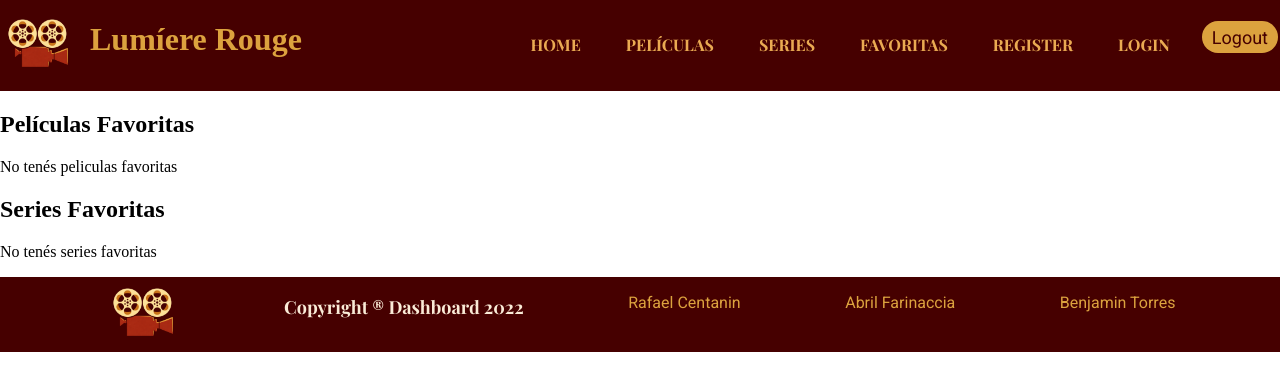
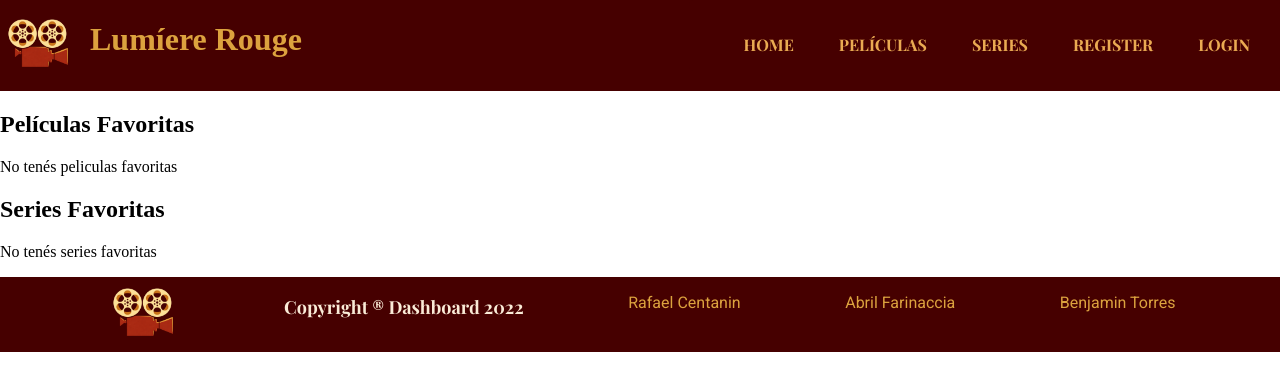
Before and after one commit to rafael-centanin/proyecto-integrador-c.f.t, a React (Create React App) app: page /favoritos in a window 1280 px wide. Shown: the top 390 px of the page. Built offline with nearby package versions, Linux system fonts and the light colour scheme; a web font is replaced by a local one.

Commit message:
Agruegue la funcionalidad de mostrar solo si existe una cookie de sesion

```diff
--- a/src/componentes/CardPeli/CardPeli.js
+++ b/src/componentes/CardPeli/CardPeli.js
@@ -1,6 +1,9 @@
 import React, { Component } from "react";
 import { Link } from "react-router-dom";
 import "../CardPeli/CardPeli.css";
+import Cookies from 'universal-cookie'
+
+let cookies = new Cookies()
 class CardPeli extends Component {
     constructor(props) {
         super(props)
@@ -64,6 +67,7 @@ class CardPeli extends Component {
     }
 
     render() {
+        let usuario = cookies.get("user-auth-cookie")
         return (
 
 
@@ -79,8 +83,9 @@ class CardPeli extends Component {
                 <Link to={`/Detalle/${this.props.type}/${this.props.id}`} className='botonDetalle'>
                     Detalle
                 </Link>
-
-                {this.state.favoritos === true ? <button onClick={() => this.sacarFav(this.props.id)}>Sacar de favoritos</button> : <button onClick={() => this.agregarFav(this.props.id)}>Agregar a favoritos</button>}
+                {usuario != null ? (
+                    this.state.favoritos === true ? <button onClick={() => this.sacarFav(this.props.id)}>Sacar de favoritos</button>: <button onClick={() => this.agregarFav(this.props.id)}>Agregar a favoritos</button>
+                ) : null}
             </article>
         )
     }
--- a/src/componentes/CardSeries/CardSeries.js
+++ b/src/componentes/CardSeries/CardSeries.js
@@ -1,8 +1,10 @@
-import React, {Component} from "react"
+import React, { Component } from "react"
 import { Link } from "react-router-dom"
+import Cookies from 'universal-cookie'
 
-class CardSeries extends Component{
-    constructor(props){
+let cookies = new Cookies()
+class CardSeries extends Component {
+    constructor(props) {
         super(props)
         this.state = {
             show: false,
@@ -64,10 +66,11 @@ class CardSeries extends Component{
 
     }
     render() {
+        let usuario = cookies.get("user-auth-cookie")
         return (
 
 
-                    <article  className="peliculaEnCartel">
+            <article className="peliculaEnCartel">
                 <img className="imagenpelicula"
                     src={`https://image.tmdb.org/t/p/w342/${this.props.img}.jpg`}
                     alt={this.props.title}
@@ -79,7 +82,9 @@ class CardSeries extends Component{
                 <Link to={`/Detalle/tv/${this.props.id}`} className='botonDetalle'>
                     Detalle
                 </Link>
-                        {this.state.favoritos === true ? <button onClick={() => this.sacarFav(this.props.id)}>Sacar de favoritos</button> : <button onClick={() => this.agregarFav(this.props.id)}>Agregar a favoritos</button>}
+                {usuario != null ? (
+                    this.state.favoritos === true ? <button onClick={() => this.sacarFav(this.props.id)}>Sacar de favoritos</button> : <button onClick={() => this.agregarFav(this.props.id)}>Agregar a favoritos</button>
+                ) : null}
             </article>
         )
     }
--- a/src/componentes/Header/Header.css
+++ b/src/componentes/Header/Header.css
@@ -54,7 +54,9 @@ nav {
 #home{
     color: #DCA23E;
 }
-
+#logout{
+    background-color: #460000;
+}
 @media (max-width: 768px){
     .ContainerHeader{
         display: flex;
--- a/src/componentes/Header/Header.js
+++ b/src/componentes/Header/Header.js
@@ -9,12 +9,12 @@ let cookies = new Cookies()
 class Header extends Component {
 
     logout(){
-        cookies.remove("user-auth-cookies")
+        cookies.remove("user-auth-cookie")
         this.props.history.push("/login")
     }
 
     render() {
-        let usuario= cookies.get("user-auth-cookies")
+        let usuario= cookies.get("user-auth-cookie")
         return (
             <div className='ContainerHeader'>
                 <div id="contenedordetituloeimagen">
@@ -32,21 +32,26 @@ class Header extends Component {
                         <li className="nav-item">
                             <Link className="nav-link" to="/series">Series</Link>
                         </li>
+                        {usuario != null ? (
                             <li className="nav-item">
                                 <Link className="nav-link" to="/favoritos">Favoritas</Link>
                             </li>
+                        ): null}
+                        {usuario == null? (
+                            <>
                                 <li className="nav-item ml-auto">
-                            <Link className="nav-link" to="/register">Register
-
-                            </Link>
+                                    <Link className="nav-link" to="/register">Register</Link>
                                 </li>
                                 <li className="nav-item">
                                     <Link className="nav-link" to="/Login">Login</Link>
                                 </li>
-                        {usuario != null ?   <h2> No estas logueado</h2>:
-                        <button onClick={() => this.logout()}>
-                            Logout
-                        </button> }
+                            </>
+                        ): null}
+                        {usuario != null? (
+                            <li className="nav-item">
+                                <button id="logout" className='nav-link' onClick={() => this.logout()}>Logout</button>
+                            </li>
+                        ): null}
 
                     </ul>
                 </nav>
--- a/src/screens/Detalle/Detalle.js
+++ b/src/screens/Detalle/Detalle.js
@@ -1,6 +1,8 @@
 import React, { Component } from "react";
 import './Detalle.css'
+import Cookies from 'universal-cookie'
 
+let cookies = new Cookies()
 class Detalle extends Component {
     constructor(props) {
         super(props)
@@ -95,6 +97,7 @@ class Detalle extends Component {
             )
         }
         else {
+            let usuario = cookies.get("user-auth-cookie")
             let titulo = this.state.pelicula.title || this.state.pelicula.name
             let fechas = this.state.pelicula.release_date || this.state.pelicula.first_air_date
             let duracion = this.props.match.params.type === 'movie' ? this.state.pelicula.runtime : null;
@@ -116,8 +119,9 @@ class Detalle extends Component {
                                 {this.state.pelicula.genres.map((genero, idx) =>
                                     <p id="pMapeadaDetalle" className="datoDetalle" key={genero + idx}>{genero.name}</p>)}
                             </div>
-                            {/* <button className='fav' onClick={() => this.props.favoritos()}> Agregar a favoritos</button> */}
-                            {this.state.favoritos === true ? <button onClick={() => this.sacarFav(this.state.ids)}>Sacar de favoritos</button> : <button onClick={() => this.agregarFav(this.state.ids)}>Agregar a favoritos</button>}
+                            {usuario != null ? (
+                                this.state.favoritos === true ? <button onClick={() => this.sacarFav(this.props.id)}>Sacar de favoritos</button> : <button onClick={() => this.agregarFav(this.props.id)}>Agregar a favoritos</button>
+                            ) : null}
                         </div>
                     </article>
                 </div>
```
Lines whose indentation alone changed are shown as unchanged.
